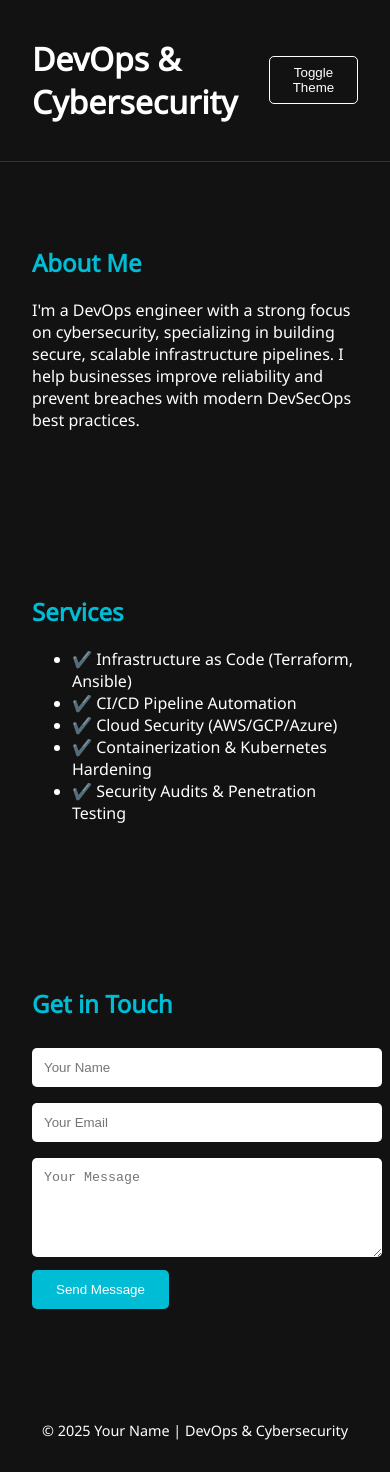
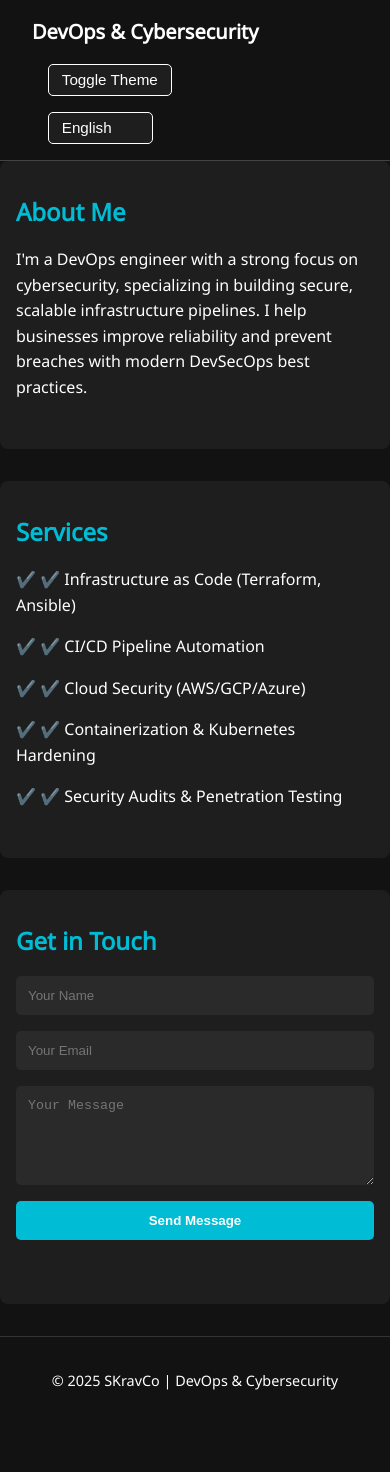
Before and after one commit to skravco-msft/skravops, a plain HTML site: page frontend/index.html in a window 390 px wide. After the commit the page ends 1425 px from the top, so only its background shows below. Drawn offline with Linux system fonts and the light colour scheme.

Commit message:
refactor: clean up CSS, add i18n dropdown, ensure cross-device compatibility

```diff
--- /dev/null
+++ b/frontend/i18n/en.json
@@ -0,0 +1,19 @@
+{
+  "title": "DevOps & Cybersecurity",
+  "about_title": "About Me",
+  "about_desc": "I'm a DevOps engineer with a strong focus on cybersecurity, specializing in building secure, scalable infrastructure pipelines. I help businesses improve reliability and prevent breaches with modern DevSecOps best practices.",
+  "services_title": "Services",
+  "service_1": "Infrastructure as Code (Terraform, Ansible)",
+  "service_2": "CI/CD Pipeline Automation",
+  "service_3": "Cloud Security (AWS/GCP/Azure)",
+  "service_4": "Containerization & Kubernetes Hardening",
+  "service_5": "Security Audits & Penetration Testing",
+  "contact_title": "Get in Touch",
+  "form_name": "Your Name",
+  "form_email": "Your Email",
+  "form_message": "Your Message",
+  "form_submit": "Send Message",
+  "form_success": "✅ Message sent successfully!",
+  "form_error": "❌ Failed to send message.",
+  "footer_title": "DevOps & Cybersecurity"
+}
--- a/frontend/index.html
+++ b/frontend/index.html
@@ -9,41 +9,48 @@
 </head>
 <body>
   <header>
-    <h1>DevOps & Cybersecurity</h1>
+    <h1 data-i18n="title">DevOps & Cybersecurity</h1>
     <button class="toggle-btn" onclick="toggleMode()">Toggle Theme</button>
+
+    <!-- Language Selector -->
+    <select id="language-select">
+      <option value="en">English</option>
+      <option value="hu">Magyar</option>
+      <option value="ua">Українська</option>
+    </select>
   </header>
 
   <section id="about">
-    <h2>About Me</h2>
-    <p>
+    <h2 data-i18n="about_title">About Me</h2>
+    <p data-i18n="about_desc">
       I'm a DevOps engineer with a strong focus on cybersecurity, specializing in building secure, scalable infrastructure pipelines. I help businesses improve reliability and prevent breaches with modern DevSecOps best practices.
     </p>
   </section>
 
   <section id="services">
-    <h2>Services</h2>
+    <h2 data-i18n="services_title">Services</h2>
     <ul>
-      <li>✔️ Infrastructure as Code (Terraform, Ansible)</li>
-      <li>✔️ CI/CD Pipeline Automation</li>
-      <li>✔️ Cloud Security (AWS/GCP/Azure)</li>
-      <li>✔️ Containerization & Kubernetes Hardening</li>
-      <li>✔️ Security Audits & Penetration Testing</li>
+      <li>✔️ <span data-i18n="service_1">Infrastructure as Code (Terraform, Ansible)</span></li>
+      <li>✔️ <span data-i18n="service_2">CI/CD Pipeline Automation</span></li>
+      <li>✔️ <span data-i18n="service_3">Cloud Security (AWS/GCP/Azure)</span></li>
+      <li>✔️ <span data-i18n="service_4">Containerization & Kubernetes Hardening</span></li>
+      <li>✔️ <span data-i18n="service_5">Security Audits & Penetration Testing</span></li>
     </ul>
   </section>
 
   <section id="contact">
-    <h2>Get in Touch</h2>
+    <h2 data-i18n="contact_title">Get in Touch</h2>
     <form id="contact-form">
       <input type="text" name="name" placeholder="Your Name" required />
       <input type="email" name="email" placeholder="Your Email" required />
       <textarea name="message" rows="5" placeholder="Your Message" required></textarea>
-      <button type="submit">Send Message</button>
+      <button type="submit" data-i18n="form_submit">Send Message</button>
       <p id="form-response"></p>
     </form>
   </section>
 
   <footer>
-    &copy; 2025 Your Name | DevOps & Cybersecurity
+    &copy; 2025 SKravCo | <span data-i18n="footer_title">DevOps & Cybersecurity</span>
   </footer>
 
   <script src="script.js"></script>
--- a/frontend/script.js
+++ b/frontend/script.js
@@ -1,6 +1,49 @@
+let translations = {}; // Store loaded translations
+
 function toggleMode() {
   document.body.classList.toggle("light-mode");
 }
+
+async function loadLanguage(lang) {
+  try {
+    const res = await fetch(`i18n/${lang}.json`);
+    translations = await res.json();
+
+    // Replace text content for elements with data-i18n
+    document.querySelectorAll("[data-i18n]").forEach(el => {
+      const key = el.getAttribute("data-i18n");
+      if (translations[key]) {
+        el.textContent = translations[key];
+      }
+    });
+
+    // Update placeholders and button text
+    const form = document.getElementById("contact-form");
+    if (form) {
+      form.name.placeholder = translations.form_name || form.name.placeholder;
+      form.email.placeholder = translations.form_email || form.email.placeholder;
+      form.message.placeholder = translations.form_message || form.message.placeholder;
+      form.querySelector("button[type='submit']").textContent = translations.form_submit || "Send Message";
+    }
+
+    localStorage.setItem("lang", lang);
+  } catch (err) {
+    console.error("Failed to load language:", err);
+  }
+}
+
+document.addEventListener("DOMContentLoaded", () => {
+  const savedLang = localStorage.getItem("lang") || "en";
+  const langSelect = document.getElementById("language-select");
+  if (langSelect) {
+    langSelect.value = savedLang;
+    langSelect.addEventListener("change", (e) => {
+      loadLanguage(e.target.value);
+    });
+  }
+
+  loadLanguage(savedLang);
+});
 
 document.getElementById("contact-form").addEventListener("submit", async function (e) {
   e.preventDefault();
@@ -23,13 +66,13 @@ document.getElementById("contact-form").addEventListener("submit", async functio
 
     const result = await res.json();
     if (res.ok) {
-      responseEl.textContent = "✅ Message sent successfully!";
+      responseEl.textContent = translations.form_success || "✅ Message sent successfully!";
       form.reset();
     } else {
-      responseEl.textContent = "❌ " + result.error;
+      responseEl.textContent = "❌ " + (result.error || translations.form_error || "Failed to send message.");
     }
   } catch (err) {
-    responseEl.textContent = "❌ Failed to send message.";
+    responseEl.textContent = translations.form_error || "❌ Failed to send message.";
     console.error(err);
   }
 });
--- a/frontend/styles.css
+++ b/frontend/styles.css
@@ -4,15 +4,22 @@
   --text-dark: #ffffff;
   --text-light: #121212;
   --accent: #00bcd4;
+  --bg-card-dark: #1e1e1e;
+  --bg-card-light: #f9f9f9;
+}
+
+* {
+  box-sizing: border-box;
+  margin: 0;
+  padding: 0;
 }
 
 body {
   font-family: 'Noto Sans', sans-serif;
-  margin: 0;
-  padding: 0;
   background-color: var(--bg-dark);
   color: var(--text-dark);
-  transition: background-color 0.3s, color 0.3s;
+  transition: background-color 0.3s ease, color 0.3s ease;
+  line-height: 1.6;
 }
 
 body.light-mode {
@@ -20,57 +27,165 @@ body.light-mode {
   color: var(--text-light);
 }
 
+/* Header */
 header {
-  padding: 1rem 2rem;
   display: flex;
   justify-content: space-between;
   align-items: center;
-  border-bottom: 1px solid #333;
+  padding: 1rem 2rem;
+  border-bottom: 1px solid #444;
+  background-color: inherit;
+  flex-wrap: wrap;
 }
 
-.toggle-btn {
-  cursor: pointer;
-  background: none;
-  border: 1px solid currentColor;
-  padding: 0.5rem 1rem;
-  border-radius: 5px;
-  color: inherit;
+header h1 {
+  font-size: 1.5rem;
+  flex: 1 1 auto;
 }
 
+header .controls {
+  display: flex;
+  gap: 1rem;
+  align-items: center;
+  flex: 0 1 auto;
+}
+
+.toggle-btn,
+#language-select {
+  background-color: #1e1e1e; /* Dark background */
+  color: #ffffff;
+  border: 1px solid currentColor;
+  border-radius: 5px;
+  padding: 0.5rem 1rem;
+  font-size: 1rem;
+  margin-left: 1rem;
+  cursor: pointer;
+  appearance: none;
+  -webkit-appearance: none;
+  -moz-appearance: none;
+}
+
+
+#language-select:focus,
+.toggle-btn:focus {
+  outline: none;
+  box-shadow: 0 0 0 2px var(--accent);
+}
+
+body.light-mode #language-select {
+  background-color: #f0f0f0;
+  color: var(--text-light);
+  border-color: var(--text-light);
+}
+
+/* Sections */
 section {
-  padding: 4rem 2rem;
-  max-width: 800px;
+  padding: 3rem 1.5rem;
+  max-width: 900px;
   margin: auto;
+  background-color: var(--bg-card-dark);
+  border-radius: 8px;
+  margin-bottom: 2rem;
+}
+
+body.light-mode section {
+  background-color: var(--bg-card-light);
 }
 
 h2 {
   color: var(--accent);
+  margin-bottom: 1rem;
 }
 
-a {
-  color: var(--accent);
-  text-decoration: none;
+p,
+li {
+  margin-bottom: 1rem;
 }
 
-form input, form textarea {
-  width: 100%;
+ul {
+  list-style: none;
+  padding-left: 0;
+}
+
+ul li::before {
+  content: '✔️ ';
+  color: var(--accent);
+}
+
+/* Form */
+form {
+  display: flex;
+  flex-direction: column;
+}
+
+form input,
+form textarea {
   padding: 0.75rem;
-  margin: 0.5rem 0;
+  margin-bottom: 1rem;
   border: none;
   border-radius: 5px;
+  background-color: #2a2a2a;
+  color: #fff;
+}
+
+body.light-mode form input,
+body.light-mode form textarea {
+  background-color: #eaeaea;
+  color: var(--text-light);
 }
 
 form button {
+  background-color: var(--accent);
+  color: #fff;
+  border: none;
   padding: 0.75rem 1.5rem;
-  background-color: var(--accent);
-  border: none;
-  color: #fff;
   border-radius: 5px;
   cursor: pointer;
+  font-weight: bold;
+  transition: background-color 0.2s ease;
 }
 
+form button:hover {
+  background-color: #009cb5;
+}
+
+#form-response {
+  margin-top: 1rem;
+  font-weight: bold;
+}
+
+/* Footer */
 footer {
   text-align: center;
-  padding: 2rem;
+  padding: 2rem 1rem;
   font-size: 0.9rem;
+  border-top: 1px solid #333;
+  background-color: inherit;
 }
+
+/* Responsive */
+@media (max-width: 768px) {
+  header {
+    flex-direction: column;
+    align-items: flex-start;
+    gap: 1rem;
+  }
+
+  header h1 {
+    font-size: 1.25rem;
+  }
+
+  section {
+    padding: 2rem 1rem;
+  }
+
+  .toggle-btn,
+  #language-select {
+    font-size: 0.95rem;
+    padding: 0.4rem 0.8rem;
+  }
+
+  form button {
+    width: 100%;
+  }
+}
```
Also changed, not shown: frontend/i18n/hu.json (added, +19 -0 lines), frontend/i18n/ua.json (added, +19 -0 lines), 1 other file.
